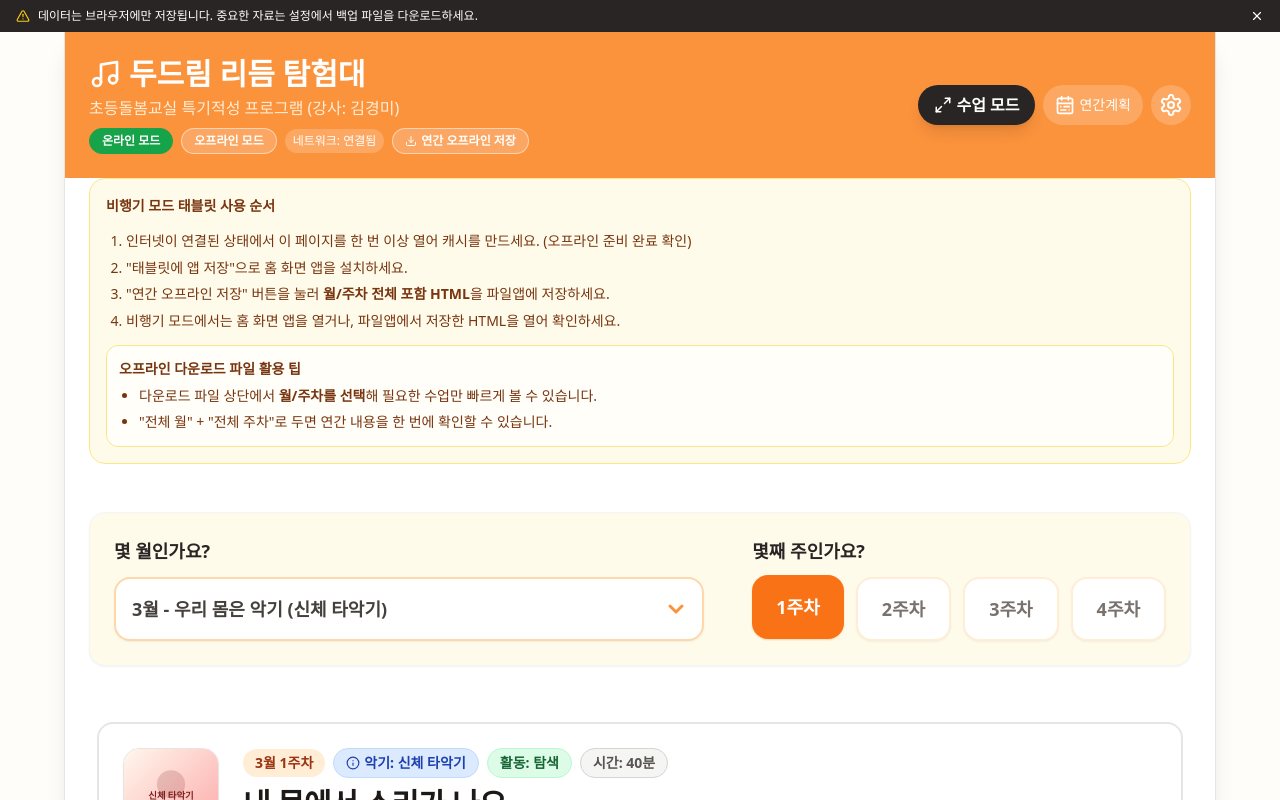
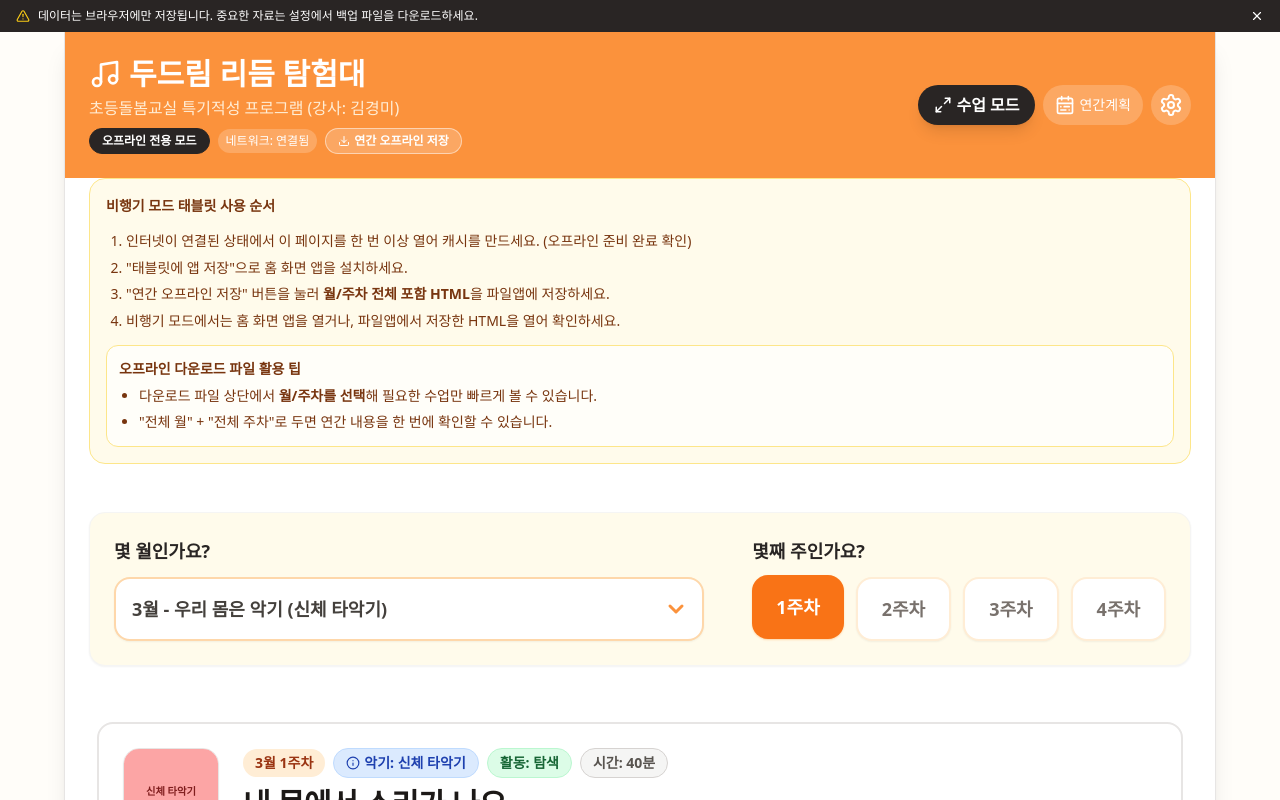
Before and after one commit to btlz98-oss/music, a React (Vite) app: page / in a window 1280 px wide. Shown: the top 800 px of the page. Built offline with nearby package versions, Linux system fonts and the light colour scheme.

Commit message:
Make app offline-only mode in header controls

```diff
--- a/App.tsx
+++ b/App.tsx
@@ -16,7 +16,7 @@ const App = () => {
   const [selectedWeek, setSelectedWeek] = useLocalStorage<number>('lessonWeek', 1);
   const [memos, setMemos] = useLocalStorage<Record<string, string>>('lessonMemos', {});
   const [linksMap, setLinksMap] = useLocalStorage<Record<string, ResourceLink[]>>('lessonLinks', {});
-  const [appMode, setAppMode] = useLocalStorage<'online' | 'offline'>('appMode', 'online');
+  const appMode: 'offline' = 'offline';
   const [isNetworkOnline, setIsNetworkOnline] = useState<boolean>(navigator.onLine);
 
   // UI State
@@ -126,18 +126,9 @@ const App = () => {
                 <h1 className="text-2xl md:text-3xl font-bold flex items-center gap-2"><Music className="w-8 h-8" /> 두드림 리듬 탐험대</h1>
                 <p className="mt-1 text-orange-100 print:text-gray-600 font-medium text-sm md:text-base">초등돌봄교실 특기적성 프로그램 (강사: 김경미)</p>
                 <div className="mt-2 flex flex-wrap items-center gap-2 print:hidden">
-                  <button
-                    onClick={() => setAppMode('online')}
-                    className={`px-3 py-1 rounded-full text-xs font-bold border ${appMode === 'online' ? 'bg-green-600 border-green-600 text-white' : 'bg-white/20 border-white/50 text-white'}`}
-                  >
-                    온라인 모드
-                  </button>
-                  <button
-                    onClick={() => setAppMode('offline')}
-                    className={`px-3 py-1 rounded-full text-xs font-bold border ${appMode === 'offline' ? 'bg-stone-800 border-stone-800 text-white' : 'bg-white/20 border-white/50 text-white'}`}
-                  >
-                    오프라인 모드
-                  </button>
+                  <span className="px-3 py-1 rounded-full text-xs font-bold border bg-stone-800 border-stone-800 text-white">
+                    오프라인 전용 모드
+                  </span>
                   <span className="text-xs px-2 py-1 rounded-full bg-white/20">
                     네트워크: {isNetworkOnline ? '연결됨' : '끊김'}
                   </span>
```
